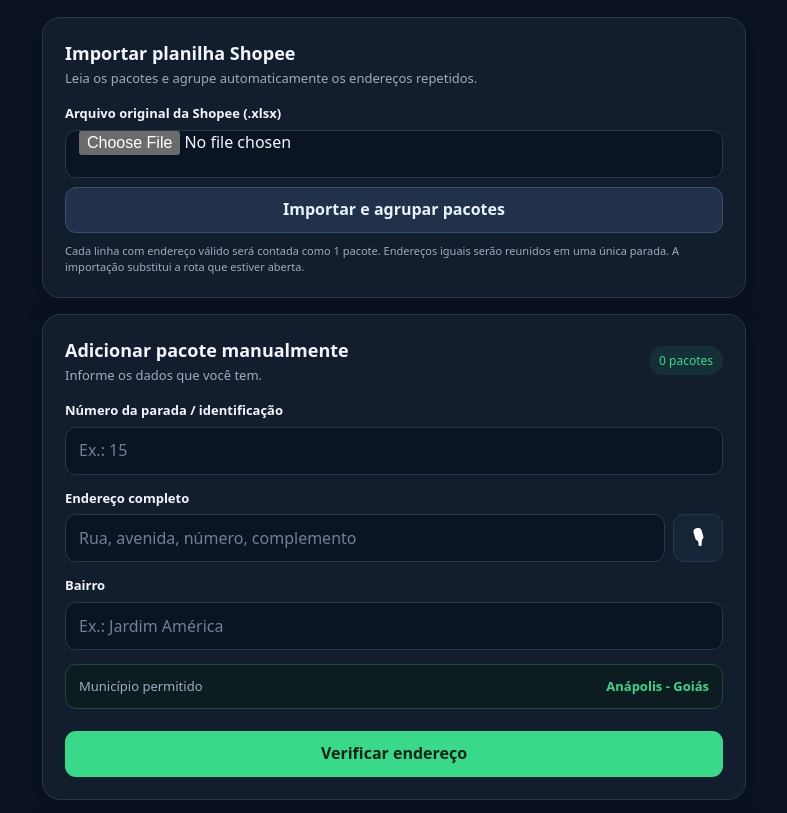
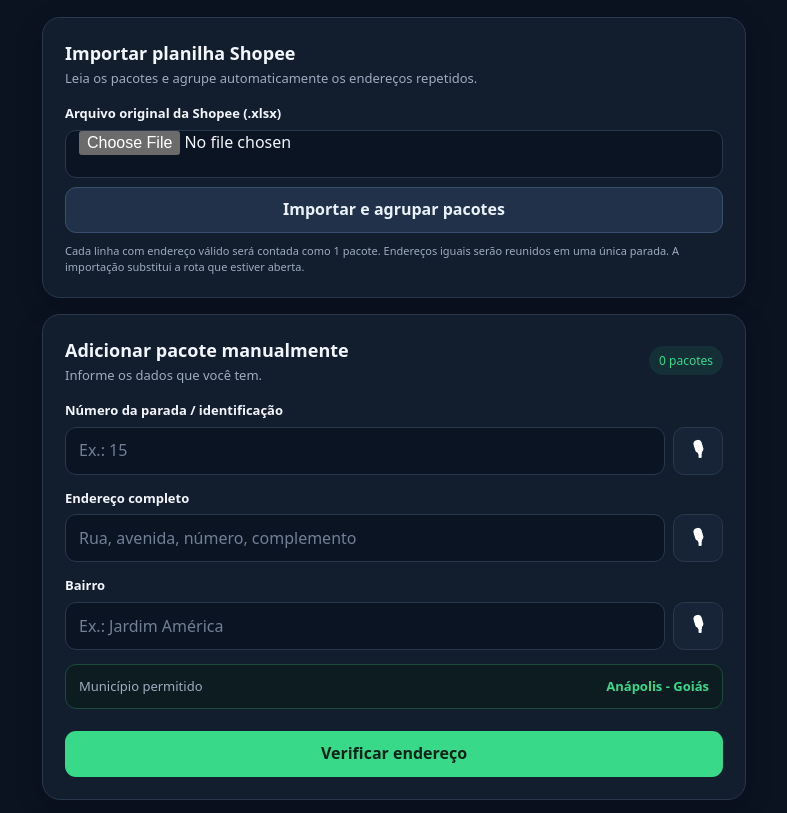
Before and after one commit to jgs13/gama-drive-downloads, a plain HTML site: page shopee-route-pwa/index.html in a window 1280 px wide. Shown: the part 237-1050 px from the top of the page, without its empty margins (246-1033 px from the left). Drawn offline with nearby package versions, Linux system fonts and the light colour scheme.

Commit message:
Adiciona microfones para número da parada e bairro

```diff
--- a/shopee-route-pwa/index.html
+++ b/shopee-route-pwa/index.html
@@ -35,11 +35,11 @@
       <div class="section-head"><div><h2>Adicionar pacote manualmente</h2><p>Informe os dados que você tem.</p></div><span class="counter" id="stopCount">0 pacotes</span></div>
       <form id="stopForm">
         <label for="stopNumber">Número da parada / identificação</label>
-        <input id="stopNumber" inputmode="numeric" placeholder="Ex.: 15" required>
+        <div class="input-action"><input id="stopNumber" inputmode="numeric" placeholder="Ex.: 15" required><button type="button" class="mic" id="voiceStopNumber" aria-label="Ditado do número da parada" title="Ditado do número da parada">🎙</button></div>
         <label for="address">Endereço completo</label>
         <div class="input-action"><input id="address" placeholder="Rua, avenida, número, complemento" autocomplete="street-address" required><button type="button" class="mic" id="voiceAddress" aria-label="Ditado por voz" title="Ditado por voz">🎙</button></div>
         <label for="neighborhood">Bairro</label>
-        <input id="neighborhood" placeholder="Ex.: Jardim América">
+        <div class="input-action"><input id="neighborhood" placeholder="Ex.: Jardim América" autocomplete="address-level3"><button type="button" class="mic" id="voiceNeighborhood" aria-label="Ditado do bairro" title="Ditado do bairro">🎙</button></div>
         <div class="fixed-city"><span>Município permitido</span><strong>Anápolis - Goiás</strong></div>
         <button class="primary" id="validateButton" type="submit">Verificar endereço</button>
       </form>
```
